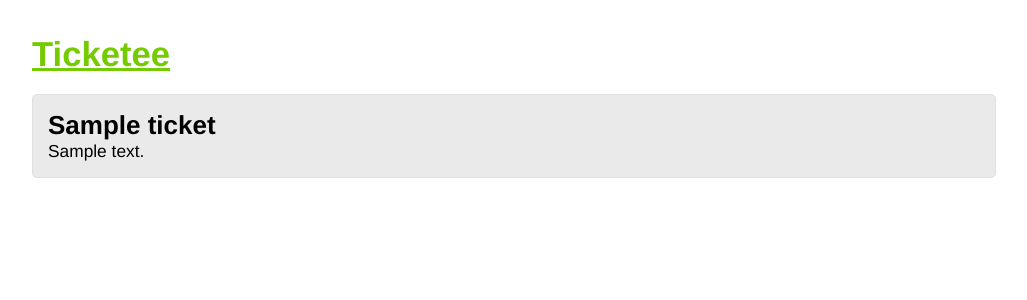
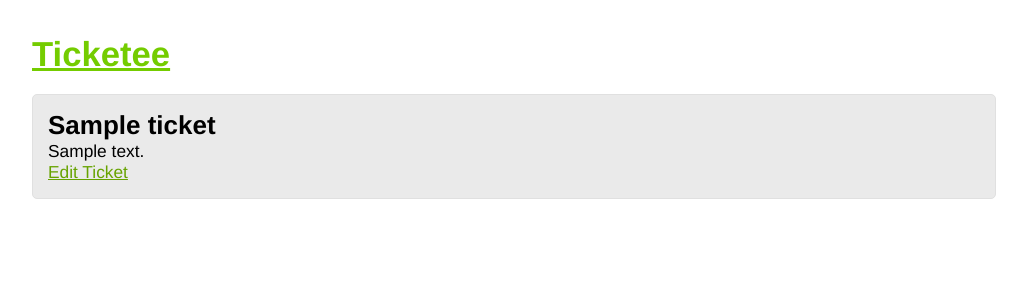
Before and after one commit to AlfonsoUceda/ticketee, a Rails app: page /projects/1/tickets/1 in a window 1280 px wide. Shown: the top 300 px of the page, without its empty margins (126-1153 px from the left). Run offline with Rails 7, Linux system fonts and the light colour scheme; tables that the repository leaves empty hold one stand-in row (values such as "Sample post"); parts of the project's set-up code (start-up, migrations or seed data) failed here and were passed over; some libraries are stand-ins or nearby versions.

Commit message:
Implemented edit action for the tickets controller

```diff
--- a/app/controllers/tickets_controller.rb
+++ b/app/controllers/tickets_controller.rb
@@ -24,6 +24,19 @@ class TicketsController < ApplicationController
   def show
   end
 
+  def edit
+  end
+
+  def update
+    if @ticket.update_attributes(params[:ticket])
+      flash[:notice] = "Ticket has been updated."
+      redirect_to [@project, @ticket]
+    else
+      flash[:alert] = "Ticket has not been updated."
+      render action: :edit
+    end
+  end
+
 private
   def find_project
     @project = Project.find(params[:project_id])
--- /dev/null
+++ b/app/views/tickets/edit.html.erb
@@ -0,0 +1,2 @@
+<h2>Editing a ticket in <%= @project.name %></h2>
+<%= render "form" %>
--- a/app/views/tickets/show.html.erb
+++ b/app/views/tickets/show.html.erb
@@ -1,4 +1,5 @@
 <div id='ticket'>
   <h2><%= @ticket.title %></h2>
   <%= simple_format(@ticket.description) %>
+  <%=  link_to "Edit Ticket", [:edit, @project, @ticket] %>
 </div>
```
Also changed, not shown: db/test.sqlite3, 1 other file.
